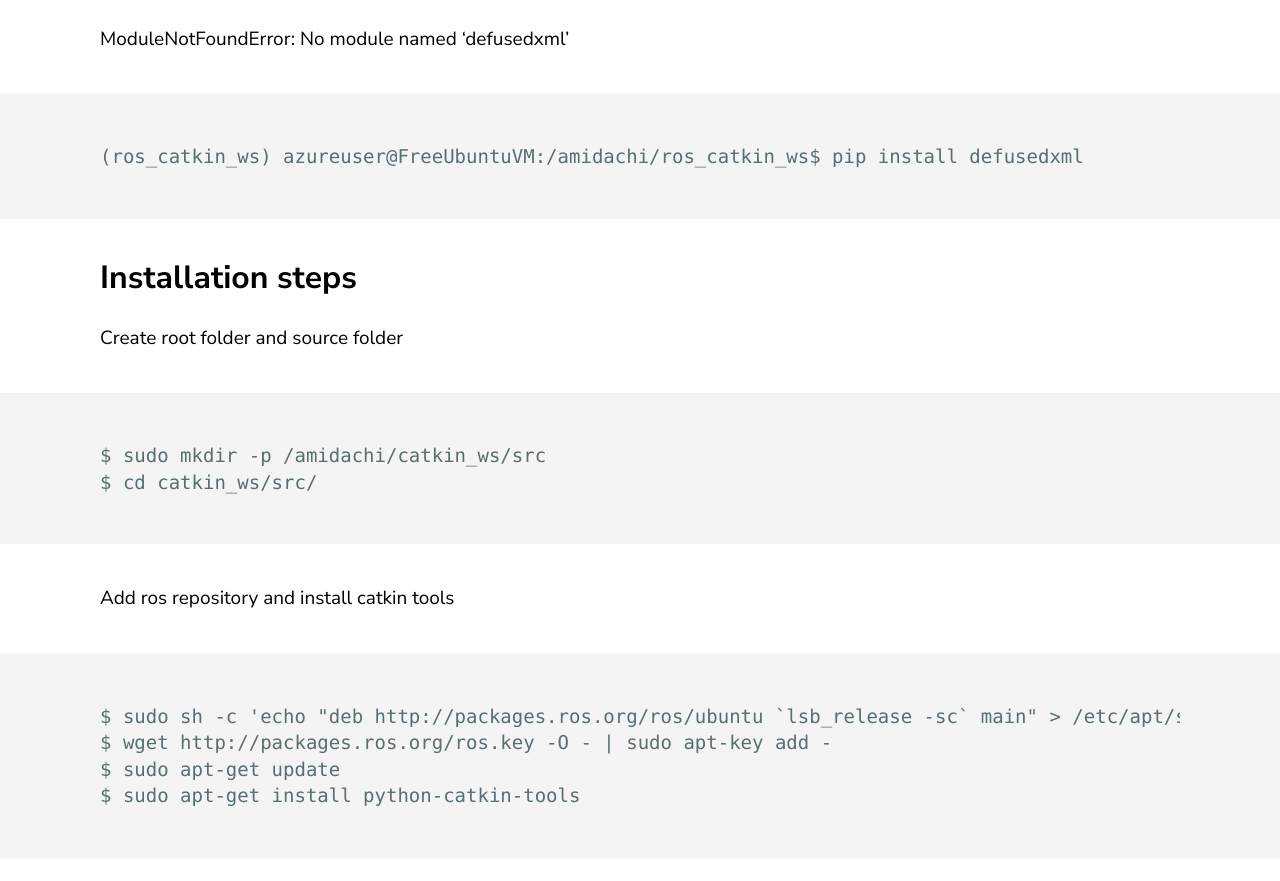
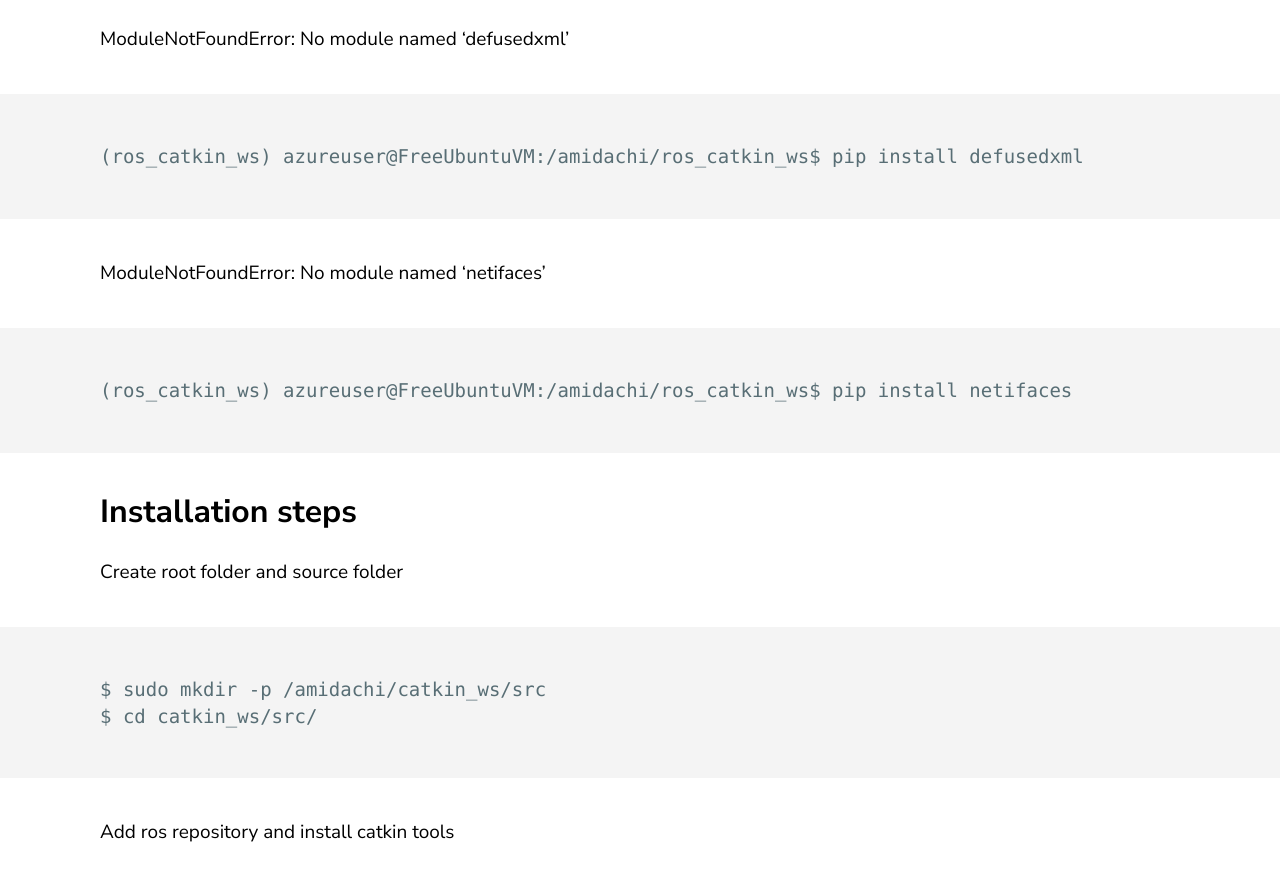
Before and after one commit to jluis9796/jluis9796.github.io, a Jekyll site: the page built from _posts/2020-05-31-manuals.markdown, in a window 1280 px wide and 900 px high, scrolled down 23492 px. Shown: the top 881 px of the window. Built offline with Jekyll 4.4.1, drawn with Linux system fonts in a browser that asks for light colours.

Commit message:
Update 2020-05-31-manuals.markdown

````diff
--- a/_posts/2020-05-31-manuals.markdown
+++ b/_posts/2020-05-31-manuals.markdown
@@ -518,6 +518,11 @@ ModuleNotFoundError: No module named 'defusedxml'
 (ros_catkin_ws) azureuser@FreeUbuntuVM:/amidachi/ros_catkin_ws$ pip install defusedxml
 ```
 
+ModuleNotFoundError: No module named 'netifaces'
+```
+(ros_catkin_ws) azureuser@FreeUbuntuVM:/amidachi/ros_catkin_ws$ pip install netifaces
+```
+
 ## Installation steps
 Create root folder and source folder
 ```
````
